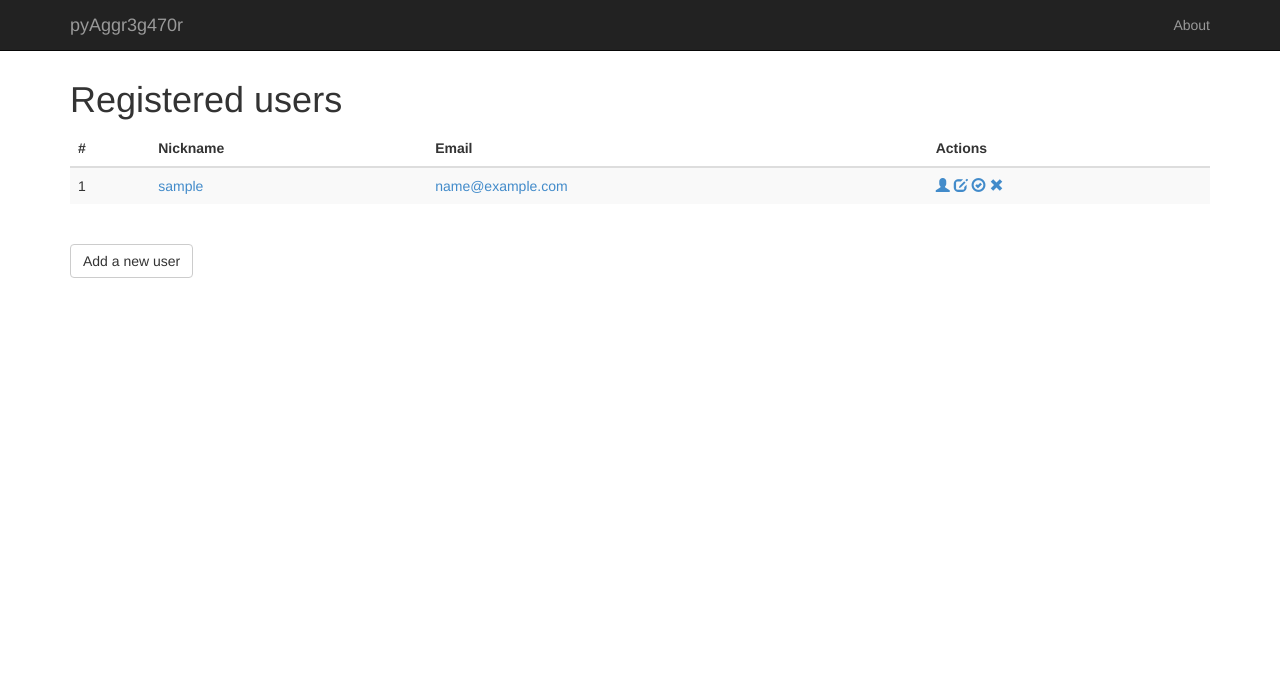
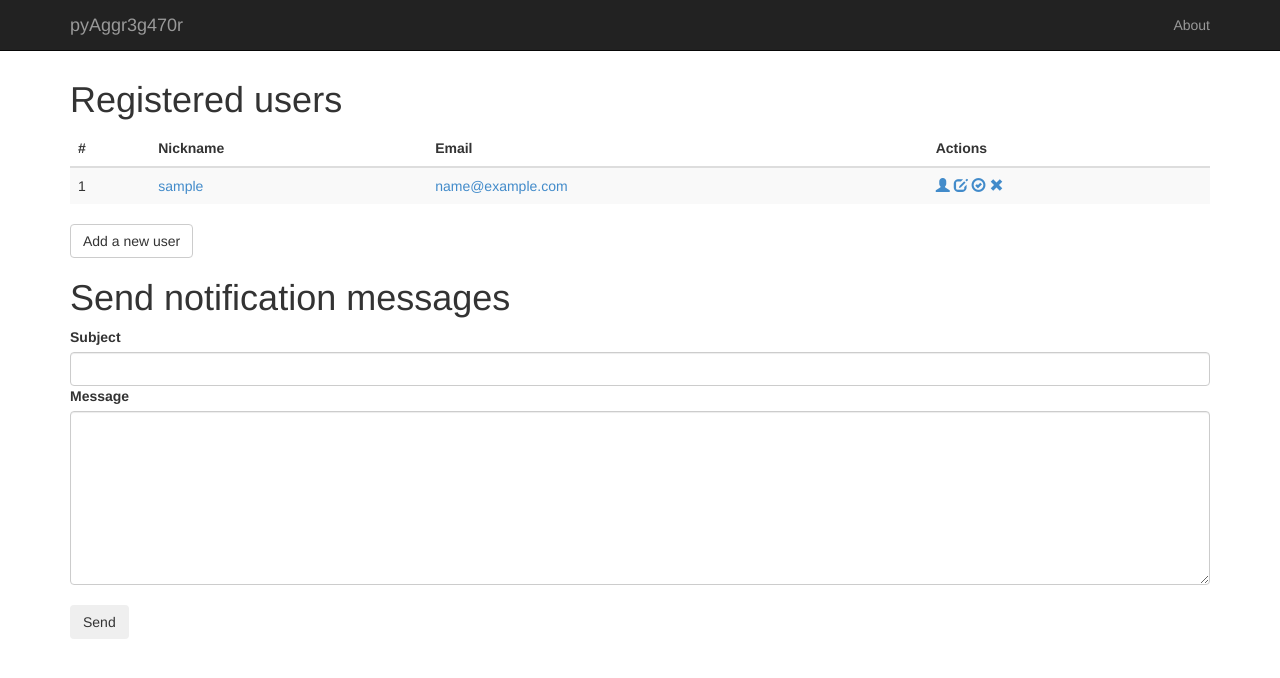
Before and after one commit to cedricbonhomme/newspipe, a Flask app: template pyaggr3g470r/templates/admin/dashboard.html in a window 1280 px wide. Shown: the top 678 px of the page. Run offline with Flask 2, Linux system fonts and the light colour scheme; tables that the repository leaves empty hold one stand-in row (values such as "Sample post"); the template is opened without the code that fills it: values that come from a table or form of the project are taken from there, most other values are stand-ins (such as "Sample title", 1, 10 or a date in 2020); parts of the project's set-up code (start-up, migrations or seed data) failed here and were passed over; some libraries are stand-ins or nearby versions.

Commit message:
Send notification messages to platform users.

```diff
--- a/pyaggr3g470r/forms.py
+++ b/pyaggr3g470r/forms.py
@@ -111,3 +111,8 @@ class ProfileForm(Form):
             self.nickname.errors.append(lazy_gettext('This nickname has invalid characters. Please use letters, numbers, dots and underscores only.'))
             return False
         return True
+
+class InformationMessageForm(Form):
+    subject = TextField(lazy_gettext("Subject"), [validators.Required(lazy_gettext("Please enter a subject."))])
+    message = TextAreaField(lazy_gettext("Message"), [validators.Required(lazy_gettext("Please enter a content."))])
+    submit = SubmitField(lazy_gettext("Send"))
--- a/pyaggr3g470r/templates/admin/dashboard.html
+++ b/pyaggr3g470r/templates/admin/dashboard.html
@@ -40,7 +40,19 @@
     {% endfor %}
     </tbody>
 </table>
-<br />
 <a href="/admin/create_user/" class="btn btn-default">{{ _('Add a new user') }}</a>
+<h1>{{ _('Send notification messages') }}</h1>
+<form action="" method="post">
+    {{ form.hidden_tag() }}
+
+    {{ form.subject.label }}
+    {{ form.subject(class_="form-control") }} {% for error in form.subject.errors %} <span style="color: red;">{{ error }}<br /></span>{% endfor %}
+
+    {{ form.message.label }}
+    {{ form.message(class_="form-control", rows=8) }} {% for error in form.message.errors %} <span style="color: red;">{{ error }}<br /></span>{% endfor %}
+
+    <br />
+    {{ form.submit(class_="btn") }}
+</form>
 </div>
 {% endblock %}
--- a/pyaggr3g470r/views.py
+++ b/pyaggr3g470r/views.py
@@ -43,7 +43,7 @@ import export
 import emails
 if not conf.ON_HEROKU:
     import search as fastsearch
-from forms import SignupForm, SigninForm, AddFeedForm, ProfileForm
+from forms import SignupForm, SigninForm, AddFeedForm, ProfileForm, InformationMessageForm
 from pyaggr3g470r import app, db, allowed_file, babel
 from pyaggr3g470r.models import User, Feed, Article, Role
 from pyaggr3g470r.decorators import feed_access_required
@@ -698,8 +698,17 @@ def dashboard():
     """
     Adminstrator's dashboard.
     """
+    form = InformationMessageForm()
+
+    if request.method == 'POST':
+        if form.validate():
+            try:
+                emails.information_message(form.subject.data, form.message.data)
+            except Exception as e:
+                flash(gettext('Problem while sending email') + ': ' + str(e), 'danger')
+
     users = User.query.all()
-    return render_template('admin/dashboard.html', users=users, current_user=g.user)
+    return render_template('admin/dashboard.html', users=users, current_user=g.user, form=form)
 
 @app.route('/admin/create_user/', methods=['GET', 'POST'])
 @app.route('/admin/edit_user/<int:user_id>/', methods=['GET', 'POST'])
```
Also changed, not shown: pyaggr3g470r/emails.py (+8 -5 lines).
